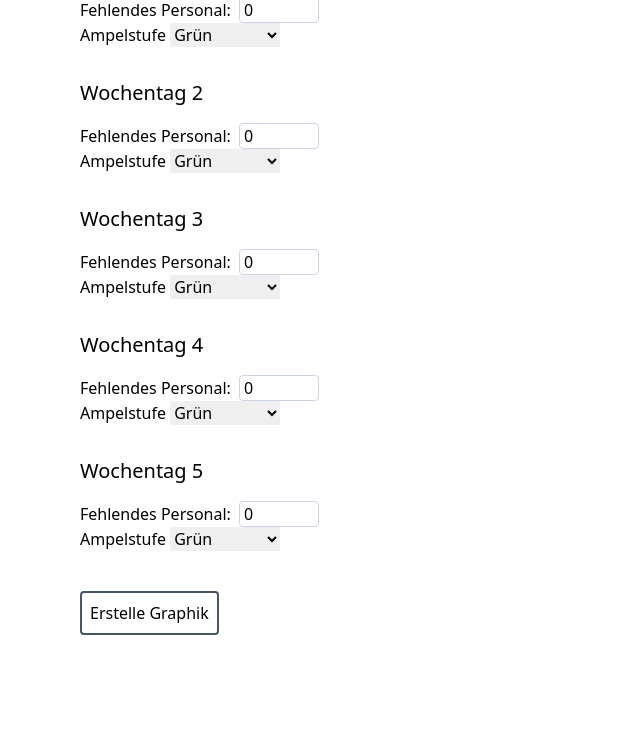
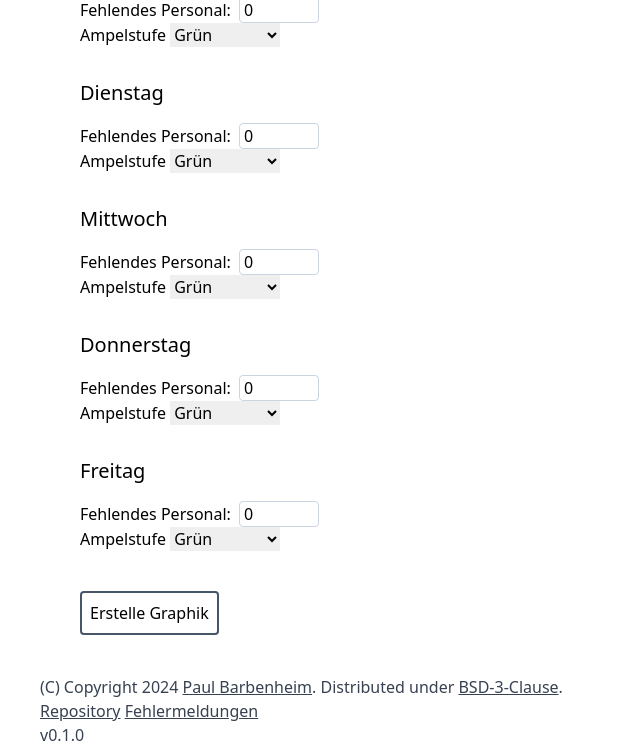
Before and after one commit to pbarbenheim/kita-ampel, a website built with Vite: page index.html in a window 1280 px wide. Shown: the part 159-906 px from the top of the page, without its empty margins (0-640 px from the left). Before the commit the page ends 874 px from the top, so only its background shows below. Built offline with nearby package versions, Linux system fonts and the light colour scheme.

Commit message:
Version 0.1.0

```diff
--- a/index.html
+++ b/index.html
@@ -8,12 +8,12 @@
   </head>
   <body>
     <div id="app">
-      <div class="p-10 font-sans">
+      <div class="px-10 pt-10 font-sans">
         <h1 class="text-4xl">Kita-Personal-Ampel</h1>
 
-        <div class="px-10">
+        <div class="pb-30 px-10">
           <div id="wochentag_1">
-            <h4 class="pb-4 pt-8 text-xl">Wochentag 1</h4>
+            <h4 class="pb-4 pt-8 text-xl">Montag</h4>
             <label for="mangel_1">Fehlendes Personal:</label>
             <input
               type="number"
@@ -34,7 +34,7 @@
             </select>
           </div>
           <div id="wochentag_2">
-            <h4 class="pb-4 pt-8 text-xl">Wochentag 2</h4>
+            <h4 class="pb-4 pt-8 text-xl">Dienstag</h4>
             <label for="mangel_2">Fehlendes Personal:</label>
             <input
               type="number"
@@ -55,7 +55,7 @@
             </select>
           </div>
           <div id="wochentag_3">
-            <h4 class="pb-4 pt-8 text-xl">Wochentag 3</h4>
+            <h4 class="pb-4 pt-8 text-xl">Mittwoch</h4>
             <label for="mangel_3">Fehlendes Personal:</label>
             <input
               type="number"
@@ -76,7 +76,7 @@
             </select>
           </div>
           <div id="wochentag_4">
-            <h4 class="pb-4 pt-8 text-xl">Wochentag 4</h4>
+            <h4 class="pb-4 pt-8 text-xl">Donnerstag</h4>
             <label for="mangel_4">Fehlendes Personal:</label>
             <input
               type="number"
@@ -97,7 +97,7 @@
             </select>
           </div>
           <div id="wochentag_5">
-            <h4 class="pb-4 pt-8 text-xl">Wochentag 5</h4>
+            <h4 class="pb-4 pt-8 text-xl">Freitag</h4>
             <label for="mangel_5">Fehlendes Personal:</label>
             <input
               type="number"
@@ -126,6 +126,32 @@
             Erstelle Graphik
           </button>
         </div>
+        <p class="text-gray-700">
+          (C) Copyright 2024
+          <a
+            class="font-medium underline hover:text-blue-600"
+            href="https://github.com/pbarbenheim"
+            >Paul Barbenheim</a
+          >. Distributed under
+          <a
+            class="font-medium underline hover:text-blue-600"
+            href="https://raw.githubusercontent.com/pbarbenheim/kita-ampel/main/LICENSE"
+            >BSD-3-Clause</a
+          >.
+        </p>
+        <p class="text-gray-700">
+          <a
+            class="font-medium underline hover:text-blue-600"
+            href="https://github.com/pbarbenheim/kita-ampel"
+            >Repository</a
+          >
+          <a
+            class="font-medium underline hover:text-blue-600"
+            href="https://github.com/pbarbenheim/kita-ampel/issues"
+            >Fehlermeldungen</a
+          >
+        </p>
+        <p class="text-gray-700">v0.1.0</p>
       </div>
     </div>
 
```
Also changed, not shown: package.json (+10 -1 lines), public/icon.svg.
